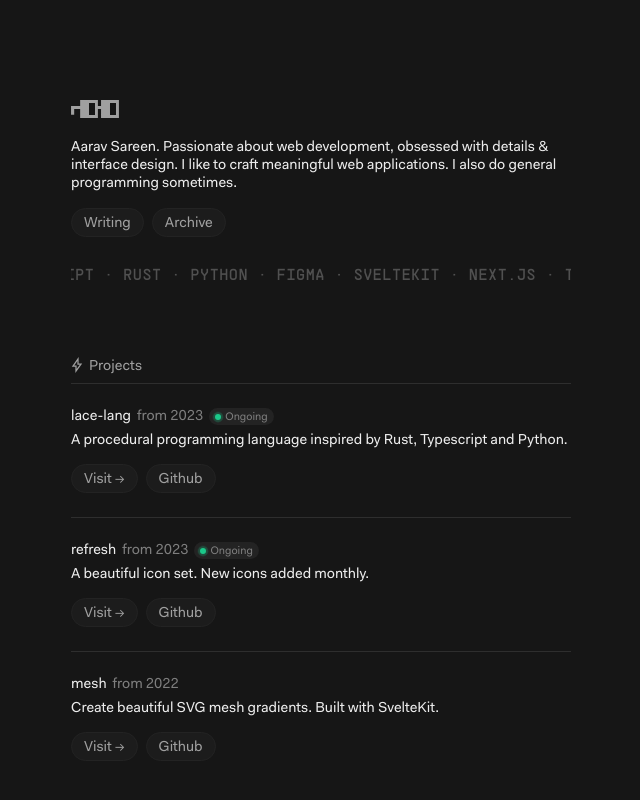
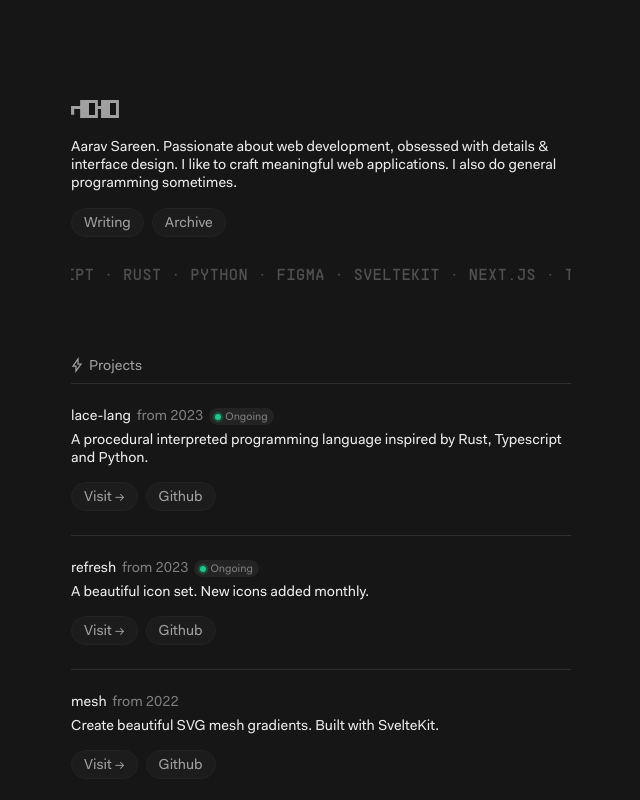
Before and after one commit to arvsrn/aarv.me-old, a SvelteKit app: page / in a window 1280 px wide. Shown: the top 800 px of the page, without its empty margins (319-959 px from the left). Built offline with nearby package versions, Linux system fonts and the light colour scheme.

Commit message:
Update +page.svelte

```diff
--- a/src/routes/+page.svelte
+++ b/src/routes/+page.svelte
@@ -43,7 +43,7 @@
         </p>
         <div style="display:flex;flex-direction:column;align-items:flex-start;padding:24px 0px;gap:6px;width:100%;height:fit-content;border-top:1px solid #2E2E2E;">
             <p>lace-lang <span class="dark">from 2023</span> <span class="ongoing"><div class="dot"/> <span>Ongoing</span></span></p>
-            <p>A procedural programming language inspired by Rust, Typescript and Python.</p>
+            <p>A procedural interpreted programming language inspired by Rust, Typescript and Python.</p>
             <div style="display:flex;flex-direction:row;align-items:flex-start;padding:0px;gap:8px;margin-top:8px;">
                 <ButtonLink href="" disabled>Visit →</ButtonLink>
                 <ButtonLink href="https://www.github.com/arvsrn/lace-lang">Github</ButtonLink>
```
